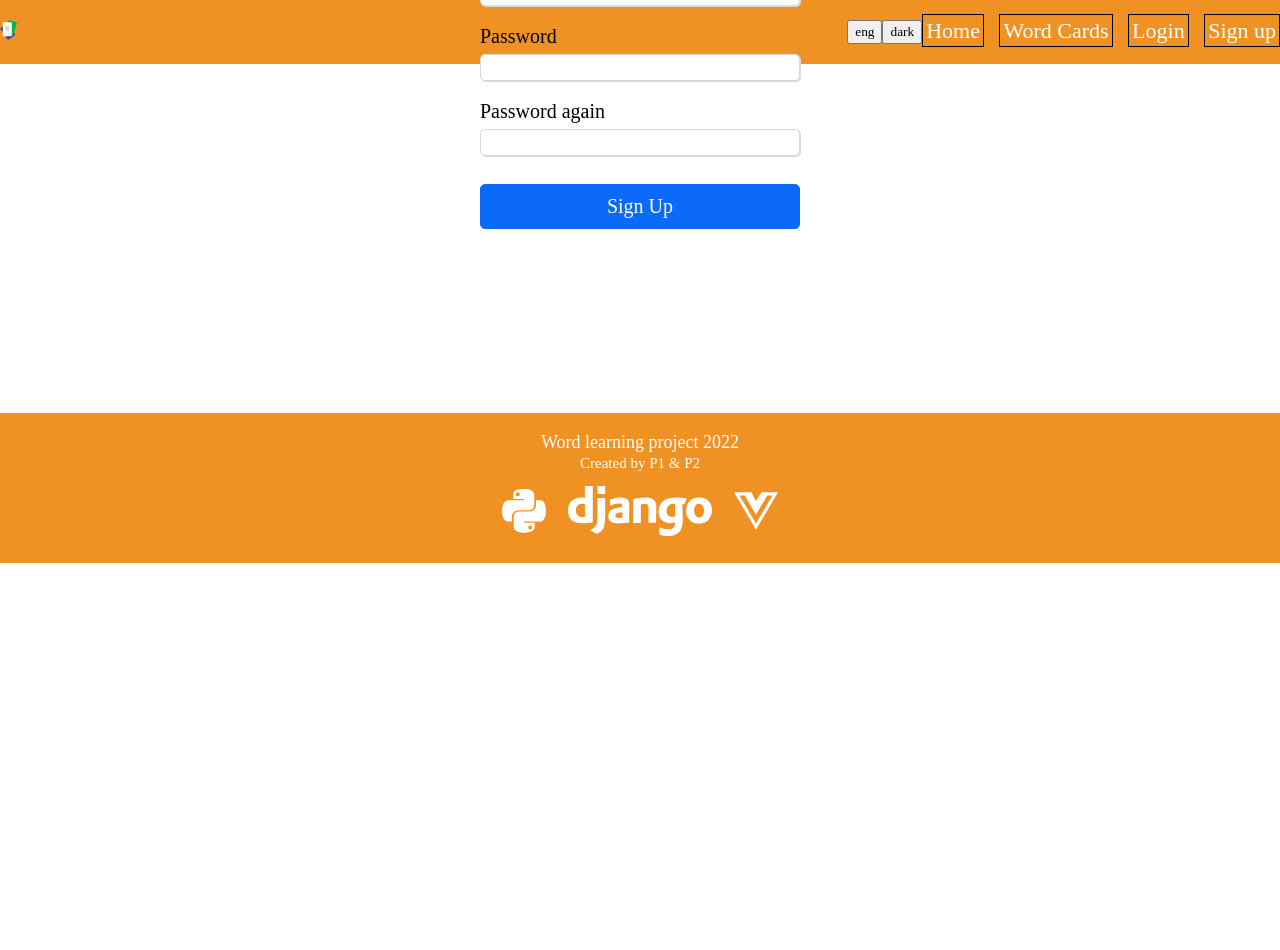
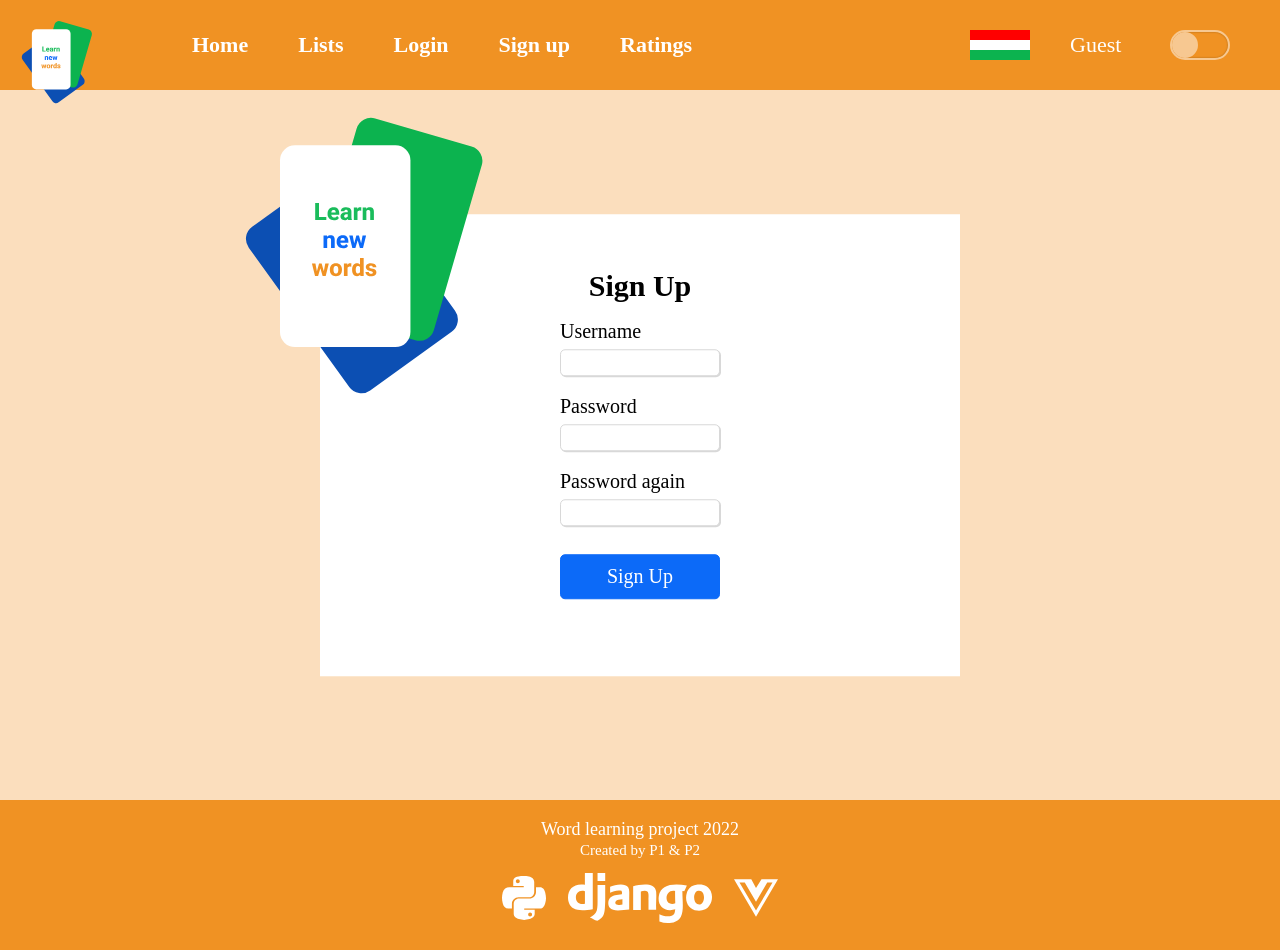
Before and after one commit to takacsnorbee/wordCards, a Django app: page /signup/ in a window 1280 px wide. Before the commit the page ends 563 px from the top, so only its background shows below. Run offline with Django 4.2, Linux system fonts and the light colour scheme; data comes from the database, SQL or seed files in the repository; both versions use the stored data as it was after the commit; data that the repository does not hold is empty; some web fonts are replaced.

Commit message:
navbar
navbar

```diff
--- a/englishWordCard/englishwordcardproject/englishwordcardapp/static/css/style.css
+++ b/englishWordCard/englishwordcardproject/englishwordcardapp/static/css/style.css
@@ -42,22 +42,46 @@ header {
 }
 
 .content-wrapper {
-    padding-top: 65px;
+    height: 100vh;
+    padding-top: 90px;
+    background-color: var(--lighter-orange);
 }
 
-.nav-btn, .nav-btn:active, .nav-btn:visited {
-    text-decoration: none;
-    border: 1px solid black;
-    color: inherit;
-    padding: .3rem;
+/* nav */
+
+.nav-middle-btn-wrapper {
+    flex-grow: 1;
+    text-align: center;
+    display: flex;
+    align-items: center;
+    justify-content: left;
 }
 
-.nav-btn:hover {
-    text-decoration: underline;
+.nav-right-btn-wrapper {
+    width: 25%;
+    display: flex;
+    justify-content: center;
+    align-items: center;
 }
 
-.nav-btn-wrapper {
-    text-align: end;
+.nav-lang-btn, .nav-dark-btn, .nav-user-btn {
+    display: inline-block;
+    width: 6rem;
+    height: 3rem;
+    margin-right: 4rem;
+}
+
+.nav-user-btn {
+    display: flex;
+    align-items: center;
+}
+
+.nav-lang-btn > img {
+    max-height: 100%;
+}
+
+.nav-btn {
+    margin-right: 5rem;
 }
 
 .mr-1 {
@@ -72,12 +96,22 @@ header {
     margin-left: 10rem!important;
 }
 
-.header-img-wrapper {
-    flex-grow: 1;
+.nav-icon-wrapper {
+    width: 15%;
+    height: 50px;
 }
 
-#header-img {
-    height: 20px;
+#nav-icon {
+    height: 85px;
+    padding: 0 2rem;
+}
+
+.nav-middle-btn-wrapper > a, .nav-middle-btn-wrapper > a:hover,
+.nav-middle-btn-wrapper > a:active, .nav-middle-btn-wrapper > a:visited,
+.nav-middle-btn-wrapper > span {
+    color: white;
+    text-decoration: none;
+    font-weight: bold;
 }
 
 .dark-mode {
@@ -86,8 +120,13 @@ header {
 
 /* login & signup */
 
+.login-form, .signup-form {
+    width: 50%;
+    max-width: 70%;
+}
+
 .login-wrapper, .signup-wrapper {
-    height: 50%;
+    height: 65%;
     width: 50%;
     margin: auto;
     position: relative;
@@ -95,6 +134,16 @@ header {
     -webkit-transform: translateY(-50%);
     -ms-transform: translateY(-50%);
     transform: translateY(-50%);
+    background-color: white;
+    display: flex;
+    justify-content: center;
+    align-items: center;
+}
+
+.login-wrapper > div:nth-child(1), .signup-wrapper > div:nth-child(1) {
+    position: absolute;
+    top: -100px;
+    left: -80px;
 }
 
 .log-h3, .signup-h3 {
@@ -159,6 +208,7 @@ header {
 .home-nav-btn > a:active {
     color: white;
     text-decoration: none;
+    font-weight: bold;
 }
 
 #home-nav-btn-wrapper > div {
@@ -167,7 +217,7 @@ header {
 
 #home-nav-btn-wrapper > div:nth-child(1) {
     display: flex;
-    justify-content: space-around;
+    justify-content: end;
 }
 
 #home-nav-btn-wrapper > div:nth-child(2),
@@ -188,6 +238,7 @@ header {
     display: inline-block;
     width: 6rem;
     height: 3rem;
+    margin-right: 4rem;
 }
 
 .home-lang-btn > img {
@@ -198,7 +249,11 @@ header {
     height: 100%;
     display: flex;
     align-items: center;
-    justify-content: space-around;
+    justify-content: end;
+}
+
+.home-nav-pipe {
+    margin: 0 1rem;
 }
 
 /* Home content */
@@ -206,6 +261,10 @@ header {
 .home-content-img {
     height: 50vh;
     width: 30vw;
+}
+
+.home-content-wrapper-outer {
+    padding-top: 65px;
 }
 
 .home-content-wrapper {
--- a/englishWordCard/englishwordcardproject/englishwordcardapp/templates/app/base.html
+++ b/englishWordCard/englishwordcardproject/englishwordcardapp/templates/app/base.html
@@ -28,12 +28,9 @@
 
             </header>
 
-            <div class="content-wrapper">
-
                 {% block content %}
                 {% endblock %}
 
-            </div>
             {% include "app/footer.html" %}
         </div>
         <noscript>
--- a/englishWordCard/englishwordcardproject/englishwordcardapp/templates/app/home.html
+++ b/englishWordCard/englishwordcardproject/englishwordcardapp/templates/app/home.html
@@ -1,7 +1,7 @@
 {% extends 'app/base.html' %}
 
 {% block content %}
-
+<div class="home-content-wrapper-outer" id="this-is-home-page">
     <div class="home-content-wrapper" v-for="(content, i) in homeContent">
         <template v-if="i%2!=0">
             <div>
@@ -37,5 +37,5 @@
             <a href="{% url 'signup_user' %}" class="home-content-aside-link">[[isEnglish ? "Haven't you registered yet? Click here to registration!" : "Még nem regisztráltál? Kattints ide a regisztrációhoz"]]</a>
         </div>
     </div>
-
+</div>
 {% endblock %}
--- a/englishWordCard/englishwordcardproject/englishwordcardapp/templates/app/navbar.html
+++ b/englishWordCard/englishwordcardproject/englishwordcardapp/templates/app/navbar.html
@@ -1,40 +1,51 @@
 {% load static %}
 
-<span class="header-img-wrapper">
-    <a href="{% url 'home' %}"><img id="header-img" src="{% static 'img/icon-big.svg' %}" alt="capicon"></a>
-</span>
+    <div class="nav-icon-wrapper">
+        {% if user.is_authenticated %}
 
-<button @click.prevent="setLanguage" id="set-lang-btn">eng</button>
-<button @click.prevent="setDarkMode" id="set-dark-mode-btn">dark</button>
+            <a href="{% url 'app_content' %}"><img id="nav-icon" src="{% static 'img/icon-big.svg' %}" alt="capicon"></a>
 
-{% if user.is_authenticated %}
+        {% else %}
 
-<span v-if="isEnglish" class="nav-btn-wrapper">
-    <span>{{ user.username }}</span>
-    <a class="nav-btn mr-1" href="{% url 'home' %}">Home</a>
-    <a class="nav-btn mr-1" href="{% url 'app_content' %}">Word Cards</a>
-    <a class="nav-btn" href="{% url 'logout_user' %}">Logout</a>
-</span>
-<span v-else class="nav-btn-wrapper">
-    <span>{{ user.username }}</span>
-    <a class="nav-btn mr-1" href="{% url 'home' %}">Kezdőlap</a>
-    <a class="nav-btn mr-1" href="{% url 'app_content' %}">Szókártyák</a>
-    <a class="nav-btn" href="{% url 'logout_user' %}">Kilépés</a>
-</span>
+            <a href="{% url 'home' %}"><img id="nav-icon" src="{% static 'img/icon-big.svg' %}" alt="capicon"></a>
 
-{% else %}
+        {% endif %}
+    </div>
+    <div class="nav-middle-btn-wrapper">
+        {% if user.is_authenticated %}
 
-<span v-if="isEnglish" class="nav-btn-wrapper">
-    <a class="nav-btn mr-1" href="{% url 'home' %}">Home</a>
-    <a class="nav-btn mr-1" href="{% url 'app_content' %}">Word Cards</a>
-    <a class="nav-btn mr-1" href="{% url 'login_user' %}">Login</a>
-    <a class="nav-btn" href="{% url 'signup_user' %}">Sign up</a>
-</span>
-<span v-else class="nav-btn-wrapper">
-    <a class="nav-btn mr-1" href="{% url 'home' %}">Kezdőlap</a>
-    <a class="nav-btn mr-1" href="{% url 'app_content' %}">Szókártyák</a>
-    <a class="nav-btn mr-1" href="{% url 'login_user' %}">Bejelentkezés</a>
-    <a class="nav-btn" href="{% url 'signup_user' %}">Regisztráció</a>
-</span>
+            <a class="nav-btn" href="{% url 'app_content' %}">[[isEnglish ? 'Lists' : 'Listák']]</a>
+            <a class="nav-btn" href="#">[[isEnglish ? 'Stats' : 'Statisztika']]</a>
+            <a class="nav-btn" href="#">[[isEnglish ? 'Rate the app' : 'Értékelés']]</a>
 
-{% endif %}
+        {% else %}
+
+            <a class="nav-btn" href="{% url 'home' %}">[[isEnglish ? 'Home' : 'Kezdőoldal']]</a>
+            <a class="nav-btn" href="{% url 'app_content' %}">[[isEnglish ? 'Lists' : 'Listák']]</a>
+            <a class="nav-btn" href="{% url 'login_user' %}">[[isEnglish ? 'Login' : 'Bejelentkezés']]</a>
+            <a class="nav-btn" href="{% url 'signup_user' %}">[[isEnglish ? 'Sign up' : 'Regisztráció']]</a>
+            <span class="nav-btn">Ratings</span>
+
+        {% endif %}
+    </div>
+    <div class="nav-right-btn-wrapper">
+        <div @click.prevent="setLanguage" class="nav-lang-btn">
+            <img v-if="!isEnglish" src="{% static 'img/uk-flag.svg' %}" alt="en-flag">
+            <img v-else src="{% static 'img/hun-flag.svg' %}" alt="hun-flag">
+        </div>
+        <div class="nav-user-btn">
+            {% if user.is_authenticated %}
+                <div>
+                    <div>Logged in:</div>
+                    <div>{{ user.username }} <a class="nav-btn" href="{% url 'logout_user' %}">[[isEnglish ? 'Logout' : 'Kilépés']]</a></div>
+                </div>
+            {% else %}
+                <div>
+                    <div>[[isEnglish ? 'Guest' : 'Vendég']]</div>
+                </div>
+            {% endif %}
+        </div>
+        <div class="nav-dark-btn">
+            <switch-button v-model="darkMode" @toggle-dark-mode="setDarkMode"></switch-button>
+        </div>
+    </div>
--- a/englishWordCard/englishwordcardproject/englishwordcardapp/templates/app/signup.html
+++ b/englishWordCard/englishwordcardproject/englishwordcardapp/templates/app/signup.html
@@ -1,9 +1,13 @@
 {% extends 'app/base.html' %}
-
+{% load static %}
 {% block content %}
 
+<div class="content-wrapper">
     <div class="signup-wrapper">
-    <form action="" method="post">
+        <div>
+            <img id="signup-icon" src="{% static 'img/icon-big.svg' %}" alt="form-icon">
+        </div>
+        <form class="signup-form" action="" method="post">
             {% csrf_token %}
             <h3 class="signup-h3">[[isEnglish ? 'Sign Up' : 'Regisztráció']]</h3>
             <div class="signup-inputs-group">
@@ -27,5 +31,6 @@
             {{ error }}
         </form>
     </div>
+</div>
 
 {% endblock %}
--- a/englishWordCard/englishwordcardproject/englishwordcardapp/views.py
+++ b/englishWordCard/englishwordcardproject/englishwordcardapp/views.py
@@ -8,11 +8,17 @@ from .models import Word, List_of_word, Home_content
 def home(request):
     if request.user.is_authenticated:
         return redirect('app_content')
-    return render(request, 'app/home.html', {'home_site': True})
+    return render(request, 'app/home.html')
 
 
 def app_content(request):
     return render(request, 'app/content.html')
+    # try:
+    #     User.objects.get(username=request.user)
+    #     user_id = request.user.id
+    #     return render(request, 'app/content.html')
+    # except:
+    #     return render(request, 'app/content.html')
 
 
 def login_user(request):
@@ -72,9 +78,9 @@ def logout_user(request):
 
 
 def get_common_list(request):
-    #print(request.META)
     #print(request.META['CSRF_COOKIE'])
     #print(request.headers)
+    # print(User.objects.get(username=request.user))
     temp_list = List_of_word.objects.get(list_name='basic_list')
     temp_words = list(Word.objects.filter(list_of_word_id=temp_list.id).values('word_away', 'word_home', 'sentence_away', 'sentence_home', 'word_description', 'learnt', 'synonyms'))
     return JsonResponse({'words_result': temp_words})
```
Also changed, not shown: englishWordCard/englishwordcardproject/englishwordcardapp/static/js/main.js (+34 -24 lines), englishWordCard/englishwordcardproject/englishwordcardapp/templates/app/content.html (+6 -1 lines), englishWordCard/englishwordcardproject/englishwordcardapp/templates/app/home_navbar.html (+6 -9 lines), englishWordCard/englishwordcardproject/englishwordcardapp/templates/app/login.html (+7 -2 lines), englishWordCard/englishwordcardproject/db.sqlite3. Lines whose indentation alone changed are shown as unchanged.
